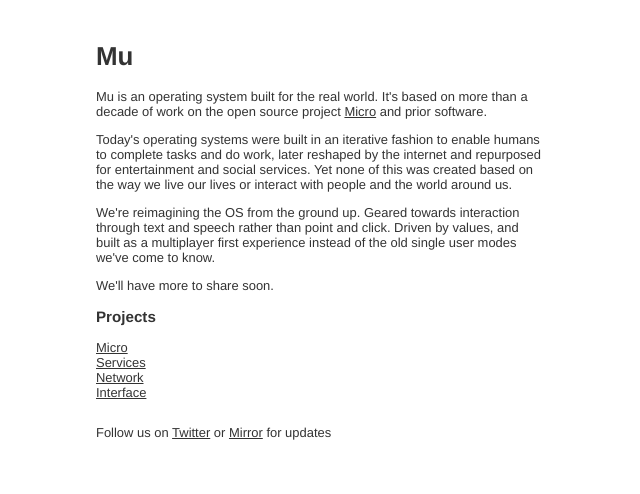
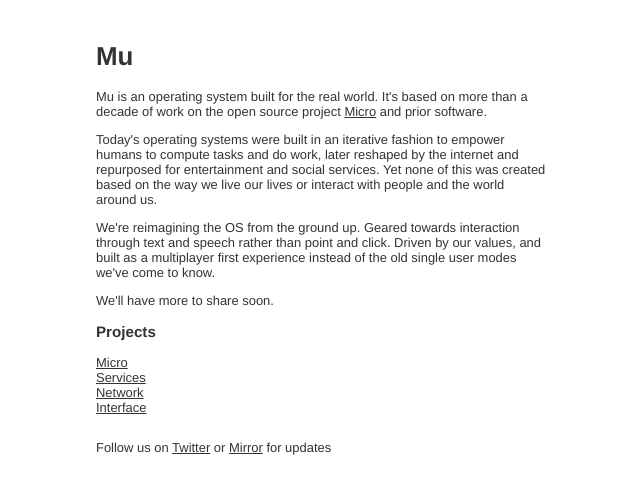
Before and after one commit to muxyz/website, a Jekyll site: the page index.html, which Jekyll copies as it is, in a window 1280 px wide. Shown: the top 494 px of the page, without its empty margins (64-704 px from the left). Built offline with Jekyll 4.4.1, drawn with Linux system fonts in a browser that asks for light colours.

Commit message:
Update index.html

```diff
--- a/index.html
+++ b/index.html
@@ -47,13 +47,13 @@
       the open source project <a href="/micro">Micro</a> and prior software.
       </p>
 
-      <p>Today's operating systems were built in an iterative fashion to enable humans to complete tasks and
+      <p>Today's operating systems were built in an iterative fashion to empower humans to compute tasks and
       do work, later reshaped by the internet and repurposed for entertainment and social services.
       Yet none of this was created based on the way we live our lives or interact with people and the world around us.
       </p>
 
       <p>We're reimagining the OS from the ground up. Geared towards interaction through text and speech rather
-      than point and click. Driven by values, and built as a multiplayer first experience instead of the old
+      than point and click. Driven by our values, and built as a multiplayer first experience instead of the old
       single user modes we've come to know.
       </p>
       <p>We'll have more to share soon.</p>
```
